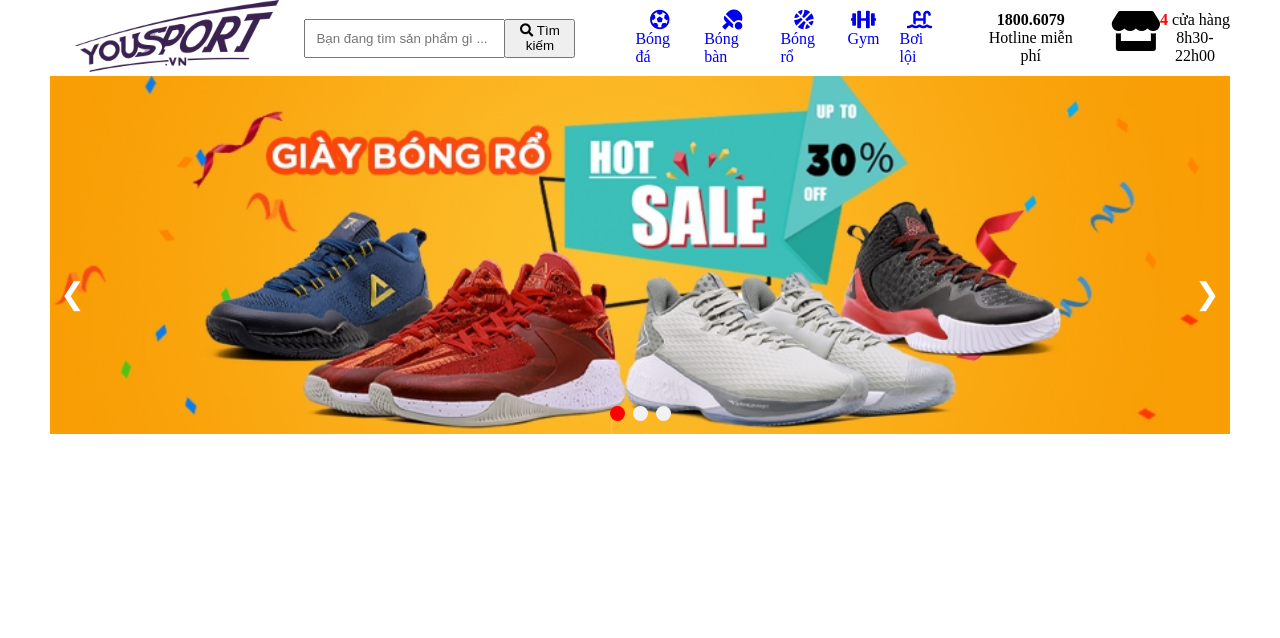
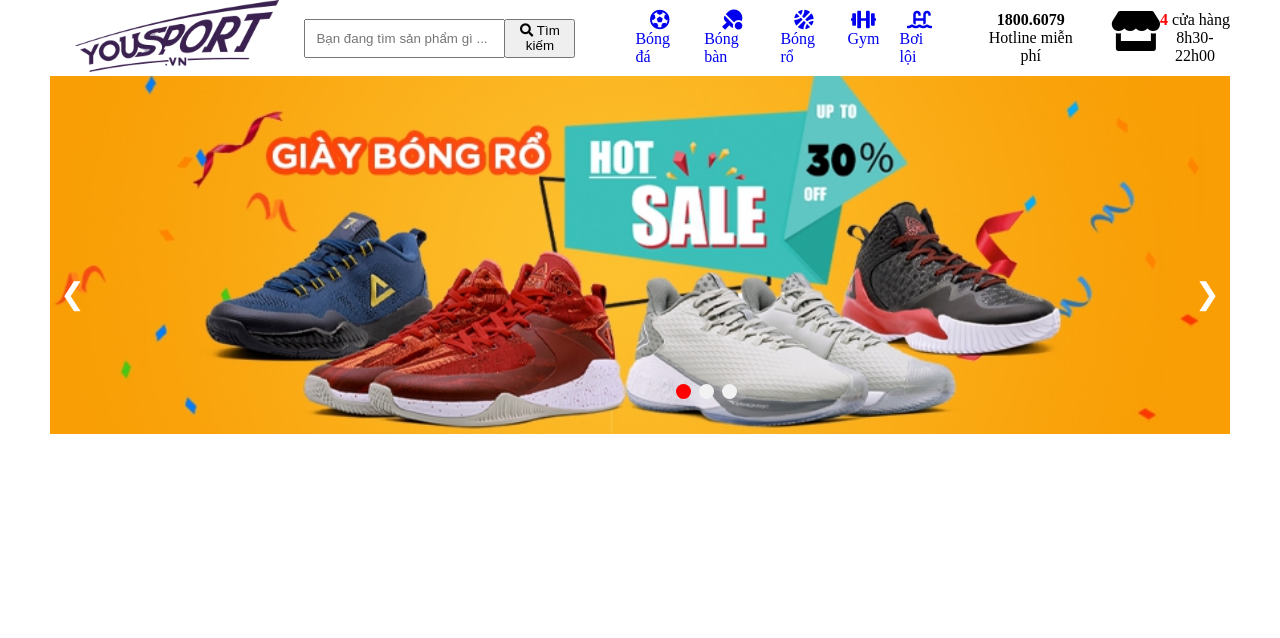
Before and after one commit to TriLuong/youSport, a PHP site: page / in a window 1280 px wide. Shown: the top 638 px of the page. Run offline with PHP 8.4, Linux system fonts and the light colour scheme; some libraries are stand-ins or nearby versions.

Commit message:
Replace postion in class "slide"
Using postion relative for class "slide" intead of absolute.

Signed-off-by: Tri Luong <lxt0094@gmail.com>

```diff
--- a/css/slideShow.css
+++ b/css/slideShow.css
@@ -1,10 +1,10 @@
 /* Slideshow */
-#slideShow .slides-container {
+#slideShow {
   position: relative;
 }
 
 #slideShow .slide {
-  position: absolute;
+  position: relative;
   width: 100%;
 }
 
@@ -41,9 +41,9 @@
 }
 
 #slideShow .indicator {
-  position: relative;
-  text-align: center;
-  top: 330px;
+  position: absolute;
+  bottom: 35px;
+  left: 624px;
 }
 
 #slideShow .indicator .dot {
--- a/js/slideShow.js
+++ b/js/slideShow.js
@@ -17,7 +17,7 @@
   if (index >= maxslideIndex) {
     index = 0;
   } else if (index < 0) {
-    index = maxslideIndex;
+    index = maxslideIndex - 1;
   }
 
   slideIndex = index;
```
